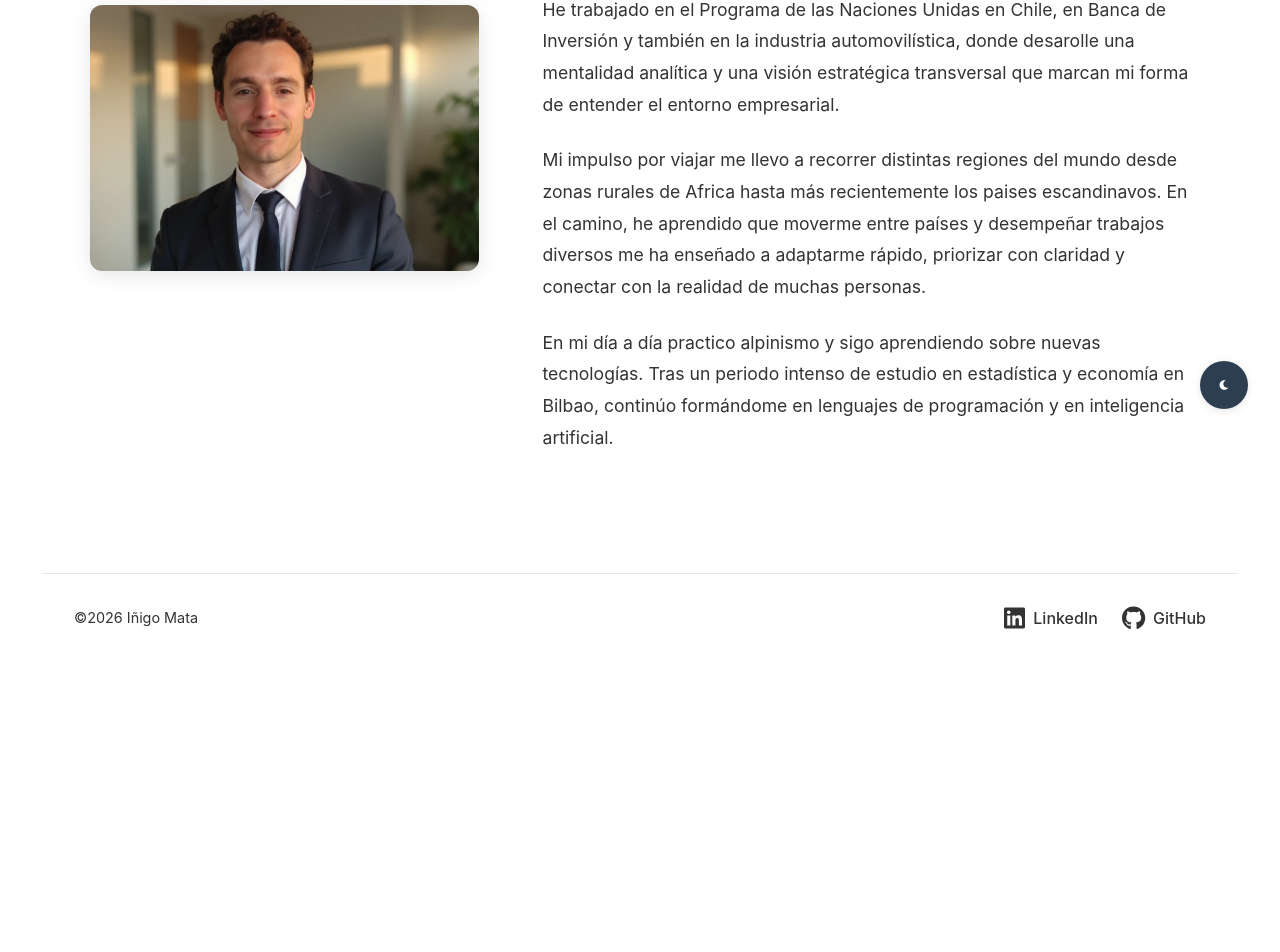
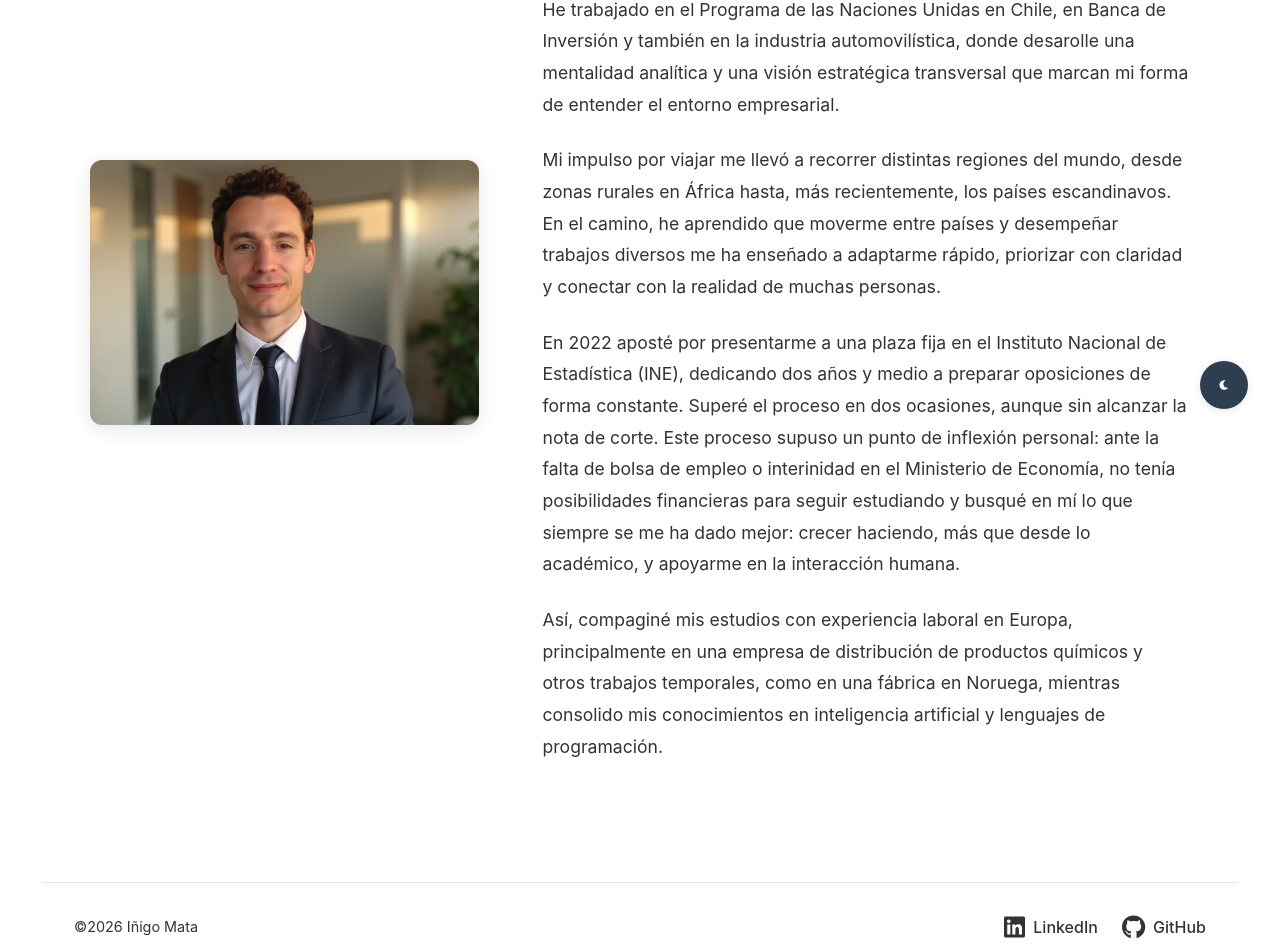
Before and after one commit to iata-lab/iata-lab.github.io, a React (Vite) app: page /#/ in a window 1280 px wide. Shown: the part 359-1311 px from the top of the page. Before the commit the page ends 1021 px from the top, so only its background shows below. Built offline with nearby package versions, Linux system fonts and the light colour scheme.

Commit message:
Revise user text section with updated biography
Updated personal description and added new experiences.

```diff
--- a/src/pages/Home.jsx
+++ b/src/pages/Home.jsx
@@ -23,17 +23,28 @@ const Home = () => {
     transversal que marcan mi forma de entender el entorno empresarial.
   </p>
   <p>
-            Mi impulso por viajar me llevo a recorrer distintas regiones del
-            mundo desde zonas rurales de Africa hasta más recientemente los paises escandinavos. En el camino, he aprendido que moverme entre países y
+    Mi impulso por viajar me llevó a recorrer distintas regiones del mundo,
+    desde zonas rurales en África hasta, más recientemente, los países
+    escandinavos. En el camino, he aprendido que moverme entre países y
     desempeñar trabajos diversos me ha enseñado a adaptarme rápido,
-            priorizar con claridad y conectar con la realidad de muchas
-            personas.
+    priorizar con claridad y conectar con la realidad de muchas personas.
   </p>
   <p>
-            En mi día a día practico alpinismo y sigo aprendiendo sobre nuevas
-            tecnologías. Tras un periodo intenso de estudio en estadística y
-            economía en Bilbao, continúo formándome en lenguajes de programación
-            y en inteligencia artificial.
+    En 2022 aposté por presentarme a una plaza fija en el Instituto Nacional
+    de Estadística (INE), dedicando dos años y medio a preparar oposiciones
+    de forma constante. Superé el proceso en dos ocasiones, aunque sin
+    alcanzar la nota de corte. Este proceso supuso un punto de inflexión
+    personal: ante la falta de bolsa de empleo o interinidad en el Ministerio
+    de Economía, no tenía posibilidades financieras para seguir estudiando y
+    busqué en mí lo que siempre se me ha dado mejor: crecer haciendo, más que
+    desde lo académico, y apoyarme en la interacción humana.
+  </p>
+  <p>
+    Así, compaginé mis estudios con experiencia laboral en Europa,
+    principalmente en una empresa de distribución de productos químicos y
+    otros trabajos temporales, como en una fábrica en Noruega, mientras
+    consolido mis conocimientos en inteligencia artificial y lenguajes de
+    programación.
   </p>
 </div>
       </article>
```
Lines whose indentation alone changed are shown as unchanged.
